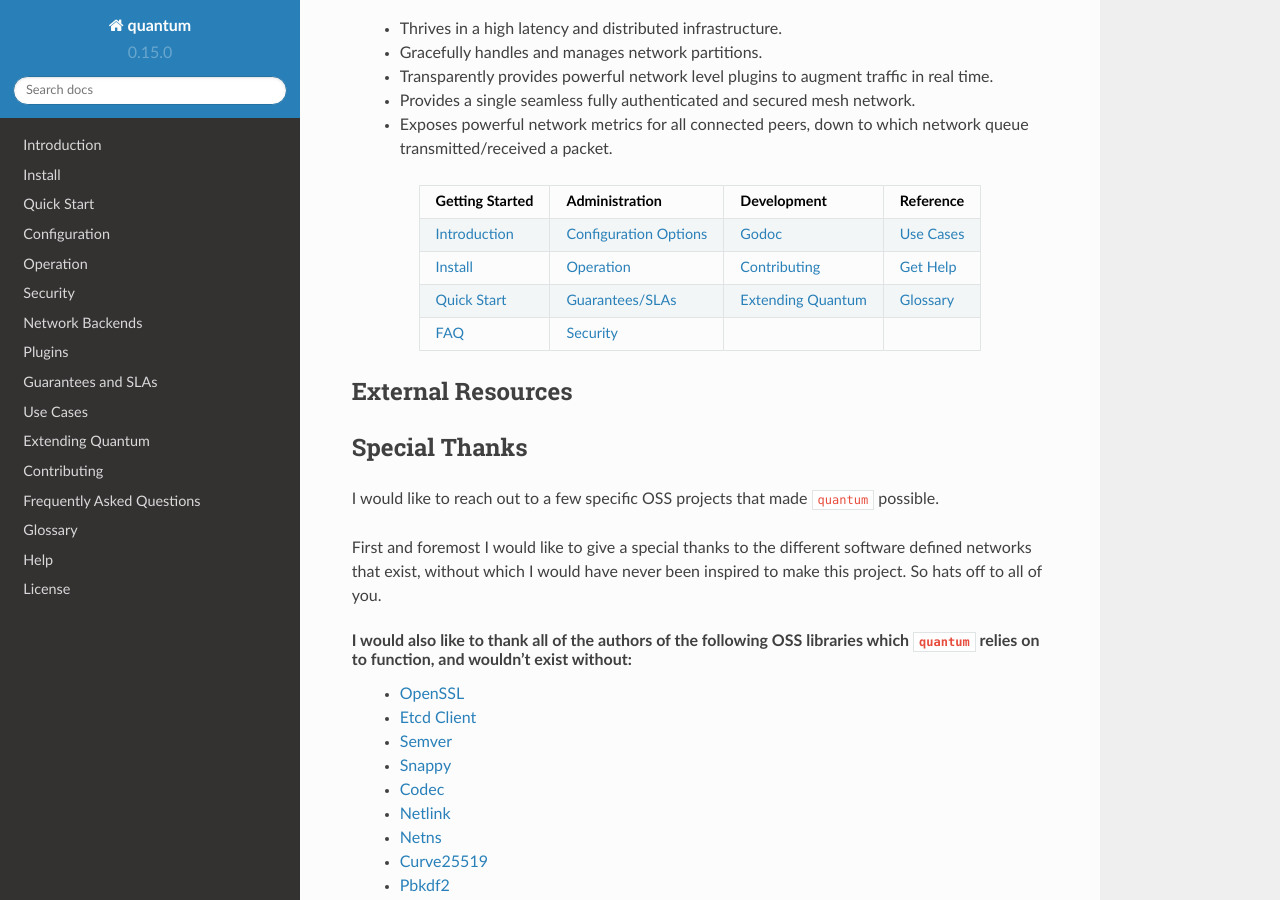
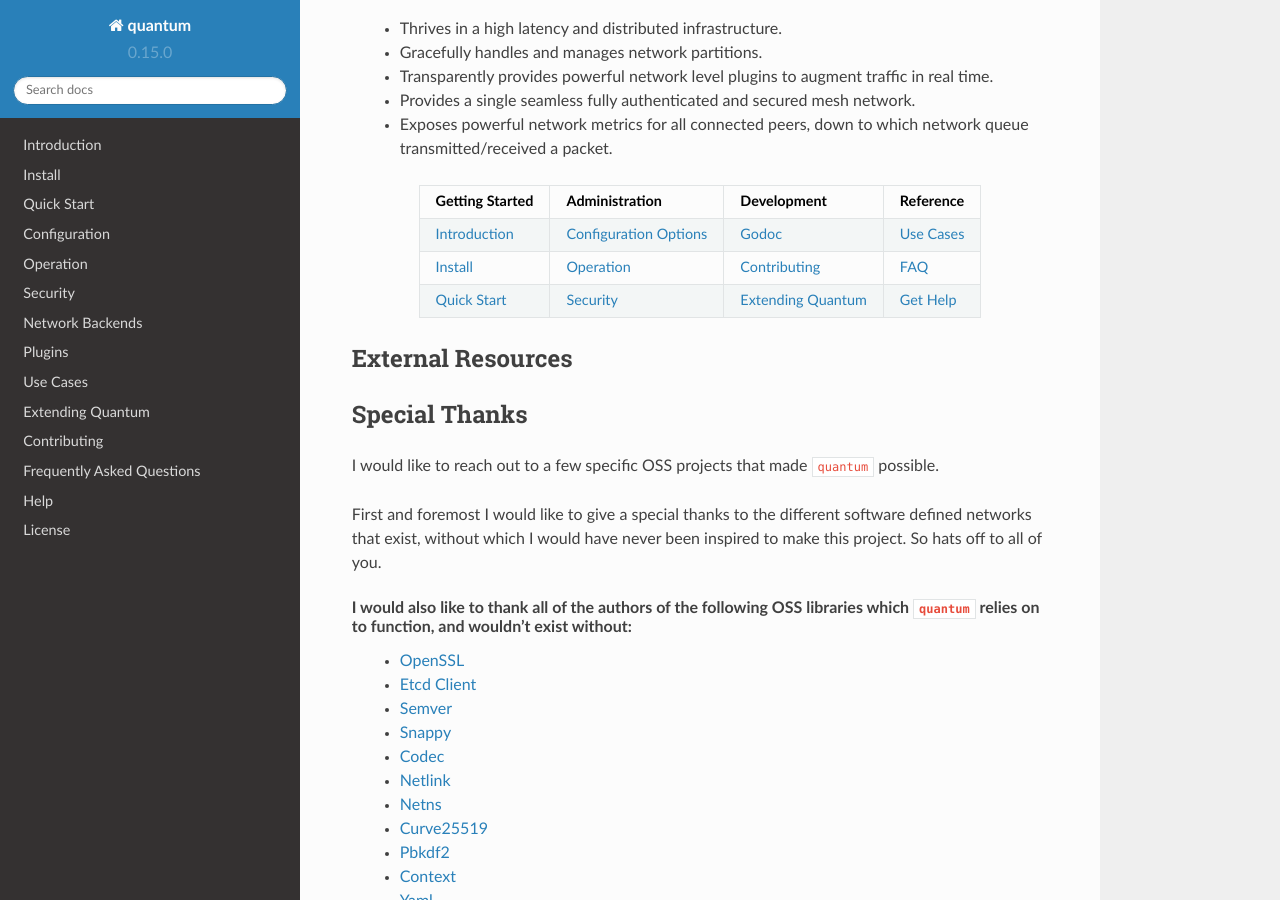
Before and after one commit to supernomad/quantum, a Sphinx documentation site: the page built from docs/index.rst, in a window 1280 px wide and 900 px high, scrolled down 351 px. Built offline with Sphinx 7.4.7 and the Read the Docs theme 2.0.0, drawn with Linux system fonts in a browser that asks for light colours.

```diff
--- a/docs/glossary.rst
+++ /dev/null
@@ -1,3 +0,0 @@
-##########
- Glossary
-##########
--- a/docs/guarantees-sla.rst
+++ /dev/null
@@ -1,3 +0,0 @@
-#####################
- Guarantees and SLAs
-#####################
--- a/docs/help.rst
+++ b/docs/help.rst
@@ -1,3 +1,7 @@
 ######
  Help
 ######
+
+To get help operating or developing ``quantum`` you have a few options.
+
+Given your question isn't answered in the :doc:`FAQ <faq>` go ahead and open an issue on `github <https://github.com/supernomad/quantum/issues>`_. If you want to get more indepth help checkout our `irc lounge <https://lounge.photonlabs.io>`_ and one of the collaborators or other users will help as best they can.
--- a/docs/index.rst
+++ b/docs/index.rst
@@ -32,15 +32,11 @@ The high level features of ``quantum`` are simple:
    * - :doc:`Install <install>`
      - :doc:`Operation <operation>`
      - :doc:`Contributing <contribute>`
+     - :doc:`FAQ <faq>`
+   * - :doc:`Quick Start <quick-start>`
+     - :doc:`Security <security>`
+     - :doc:`Extending Quantum <extending>`
      - :doc:`Get Help <help>`
-   * - :doc:`Quick Start <quick-start>`
-     - :doc:`Guarantees/SLAs <guarantees-sla>`
-     - :doc:`Extending Quantum <extending>`
-     - :doc:`Glossary <glossary>`
-   * - :doc:`FAQ <faq>`
-     - :doc:`Security <security>`
-     -
-     -
 
 External Resources
 ==================
@@ -79,11 +75,9 @@ I would also like to thank all of the authors of the following OSS libraries whi
    security.rst
    network-backends.rst
    plugins.rst
-   guarantees-sla.rst
    use-cases.rst
    extending.rst
    contribute.rst
    faq.rst
-   glossary.rst
    help.rst
    license.rst
```
